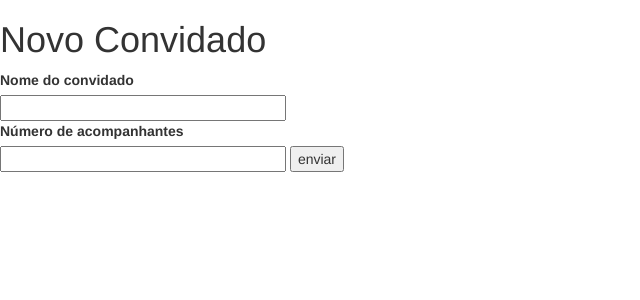
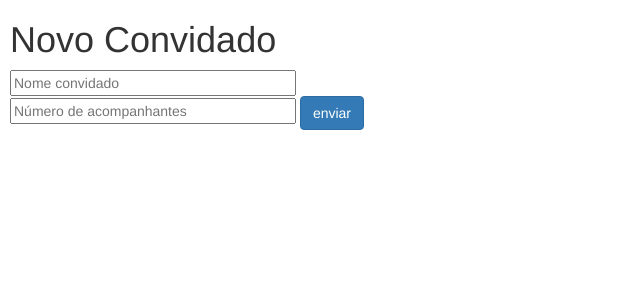
Before and after one commit to Viniciustertuliano/festa-flask, a Flask app: page /convidados/new in a window 1280 px wide. Shown: the top 300 px of the page, without its empty margins (0-640 px from the left). Run offline with Flask 2, Linux system fonts and the light colour scheme; some libraries are stand-ins or nearby versions.

Commit message:
Reformulado layout

```diff
--- a/festa/templates/novoconv.html
+++ b/festa/templates/novoconv.html
@@ -1,18 +1,24 @@
 {% extends 'bootstrap/base.html' %}
 
 {% block content %}
-<h1> {{ title }}</h1>
+<div class="card bg-dark text-white " style="margin: 10px">
+	<div class="card-heading">
+		<h1 class="card-title">{{ title }}</h1>
+	</div>
 
 	<form action="" method="POST" novalidate>
 		{{ form.hidden_tag() }}
-	<div class="container form-group row">
+		<div class="container form-group row placeholder="" ">
 			<div class="row">
 				<div class="col-md-4">
-			{{ form.nome.label }} {{ form.nome(size=32) }}
-			{{ form.acomp.label }} {{ form.acomp(size=32) }}
-			{{ form.enviar() }}
+					{{ form.nome(size=32, placeholder="Nome convidado") }}
+					{{ form.acomp(size=32, placeholder="Número de acompanhantes") }}
+					{{ form.enviar(class="btn btn-primary") }}
 				</div>
 			</div>
 		</div>
 	</form>
+</div>
+
+
 {% endblock %}
```
Lines whose indentation alone changed are shown as unchanged.
